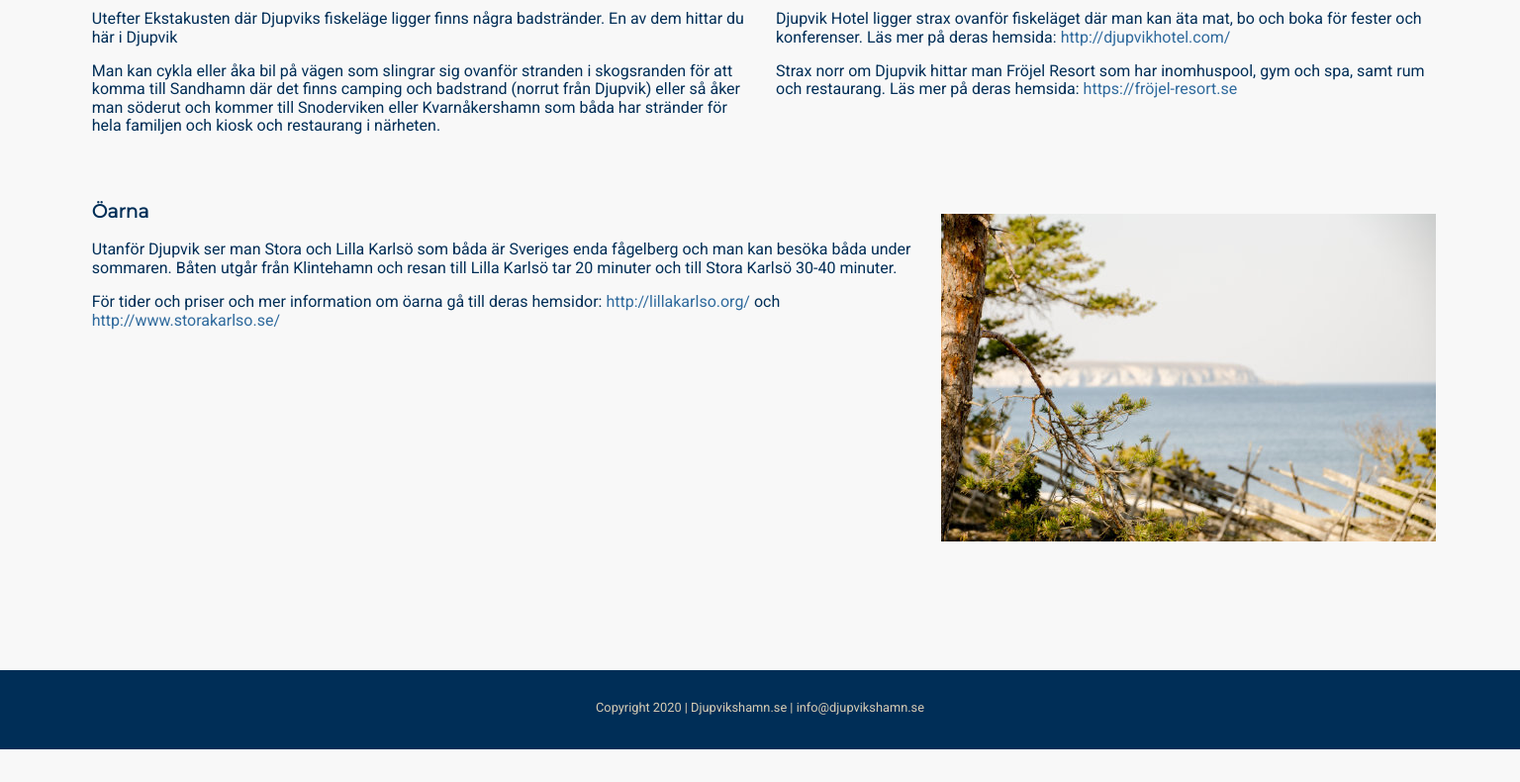
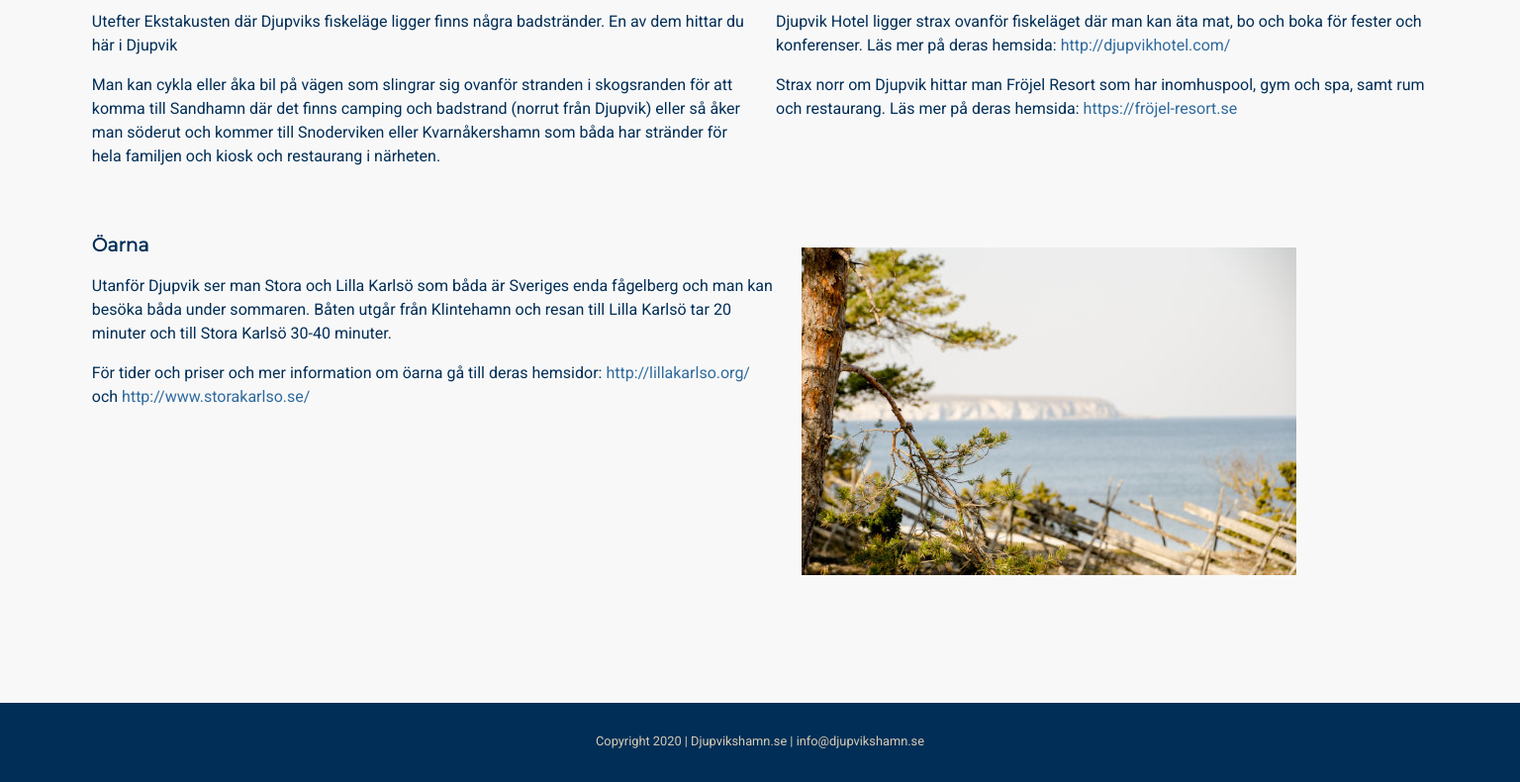
Before and after one commit to tomtensfari/DjupviksHamn, a plain HTML site: page html/turist.html in a window 1536 px wide. Shown: the part 1950-2740 px from the top of the page at 99% size. Before the commit the page ends 2707 px from the top, so only its background shows below. Drawn offline with Linux system fonts and the light colour scheme.

```diff
--- a/css/style.css
+++ b/css/style.css
@@ -34,6 +34,7 @@ html {
     margin:0;
     background-color: rgba(209, 208, 204, 0.8);
     overflow-wrap: break-word;
+    border-radius: 50px 15px;
   }
 
   /*Engelska länken*/
@@ -241,8 +242,6 @@ section a:visited {
     }
   }
 
-
-
   @media screen and (min-width: 768px){
     /*Navbar*/
     #navBtn {
@@ -316,6 +315,9 @@ section a:visited {
       flex-wrap: wrap;
       justify-content:space-between;
     }
+    .flexcontainer p{
+      line-height: 1.5;
+    }
     .flexcontainer article {
       flex: 1 0 40%;
       margin: 1rem;
@@ -326,7 +328,7 @@ section a:visited {
     }
     /*Index page*/
     #timmerstuga {
-    margin-top:5rem
+      margin-top:5rem
     }
     #guest_harbor_info{
       flex-grow: 3;
@@ -349,10 +351,14 @@ section a:visited {
     }
     #natur{
       margin:3rem 0.5rem;
+      flex-grow: 1;
     }
 
   }
   @media screen and (min-width: 1300px){
+    .flexcontainer p{
+      line-height: 1.5;
+    }
     #guest_harbor_info{
       flex: 35%
     }
```
Also changed, not shown: html/turist.html (+0 -3 lines).
